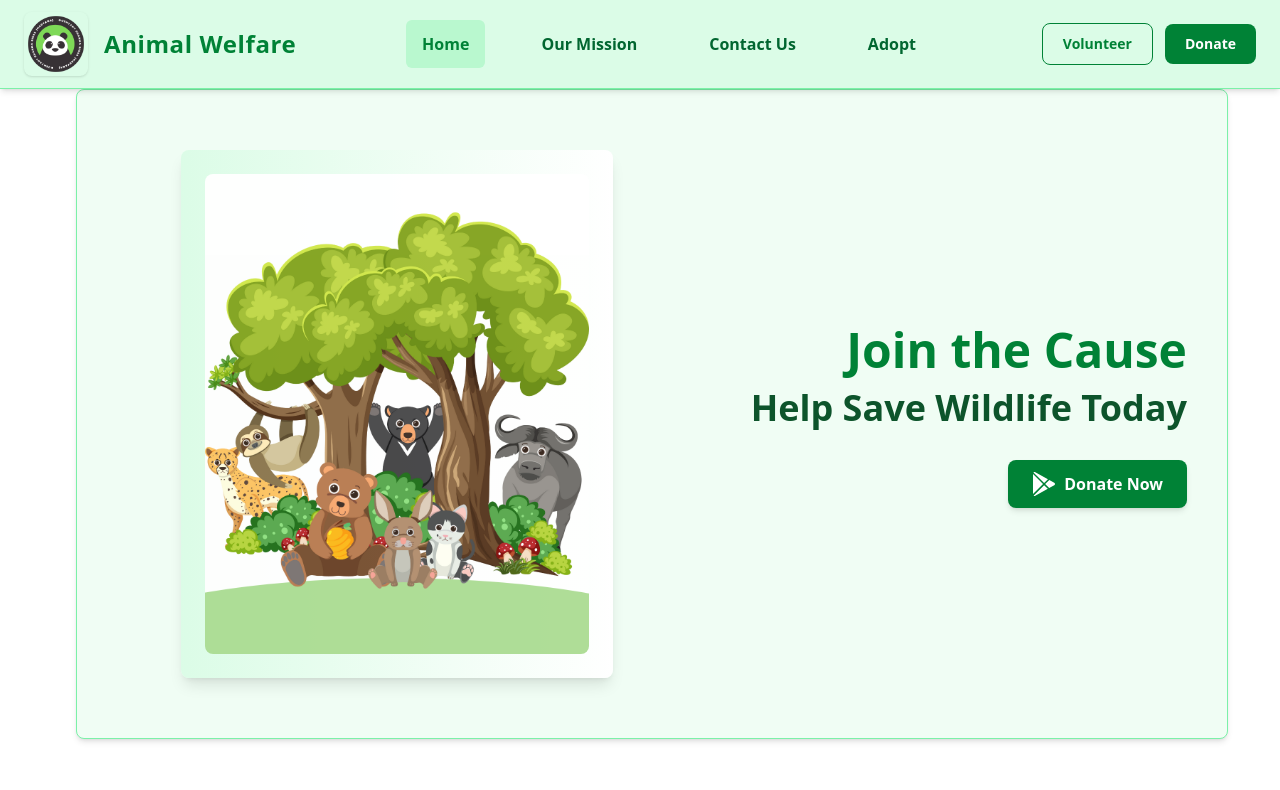
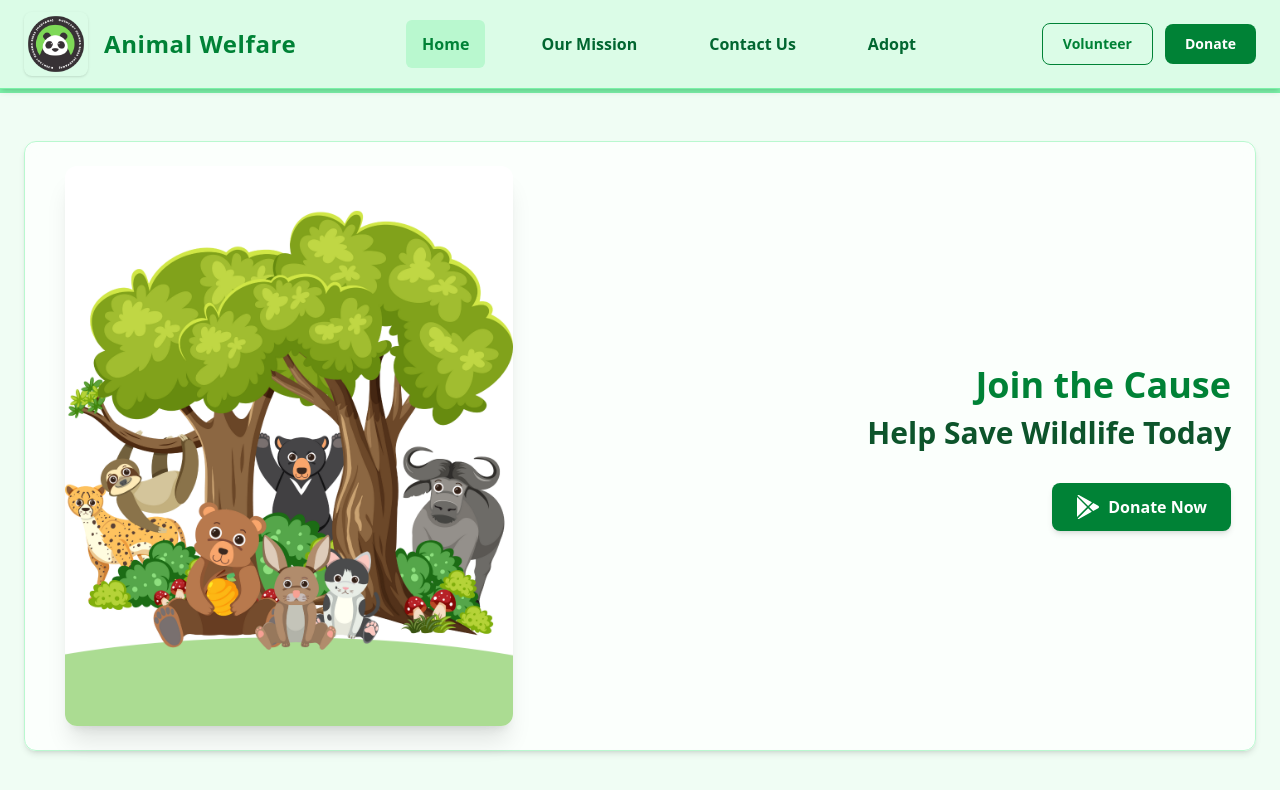
Before and after one commit to dushyantsharma460/Rounting-WildLife, a React (Vite) app: page / in a window 1280 px wide. Shown: the top 790 px of the page. Built offline with nearby package versions, Linux system fonts and the light colour scheme.

Commit message:
Update Home.jsx

```diff
--- a/src/components/Home/Home.jsx
+++ b/src/components/Home/Home.jsx
@@ -3,32 +3,29 @@ import { Link } from 'react-router-dom';
 
 export default function Home() {
     return (
-        <div className="mx-3 w-full max-w-7xl">
-            {/* Hero Section */}
-            <aside className="relative bg-green-50 text-green-900 rounded-lg border border-green-300 overflow-hidden sm:mx-16 mx-2 sm:py-12 py-1 px-10 shadow-md min-h-[600px] sm:min-h-[650px] flex flex-col sm:flex-row items-center">
+        <div className="bg-green-50 border-t-4 border-green-300 min-h-screen">
+            <div className="container mx-auto px-6 md:px-12 xl:px-6 py-12">
+                <div className="flex flex-col sm:flex-row items-center gap-8 p-6 rounded-xl border border-green-200 shadow-md bg-white/70 backdrop-blur">
 
-                {/* Image container with gradient background */}
-                <div className="flex-shrink-0 ms-4 sm:ms-16 mb-6 sm:mb-0 rounded-lg p-6
-                                bg-gradient-to-r from-green-100 to-white shadow-lg">
+                    {/* Image on the left */}
+                    <div className="sm:w-5/12">
                         <img
                             src="/Home.png"
                             alt="Panda Illustration"
-                        className="w-[16rem] sm:w-[24rem] opacity-95 rounded-lg"
+                            className="rounded-xl shadow-xl w-full max-w-md mx-auto"
                         />
                     </div>
 
                     {/* Text and Donate button on the right */}
-                <div className="flex flex-col justify-center max-w-xl text-center sm:text-right sm:ml-auto px-4 sm:px-0">
-                    <div className="hidden sm:block space-y-4">
-                        <h2 className="text-4xl sm:text-5xl font-extrabold text-green-700 leading-tight">
+                    <div className="sm:w-7/12 text-center sm:text-right">
+                        <h2 className="text-4xl font-extrabold text-green-700 leading-tight">
                             Join the Cause
-                            <span className="block text-green-900 text-3xl sm:text-4xl mt-2">
+                            <span className="block text-green-900 text-3xl mt-2">
                                 Help Save Wildlife Today
                             </span>
                         </h2>
-                    </div>
 
-                    <div className="mt-4 sm:mt-8">
+                        <div className="mt-8">
                             <Link
                                 to="/donate"
                                 className="inline-flex items-center px-6 py-3 text-white font-semibold bg-green-700 rounded-lg hover:bg-green-800 transition duration-300 shadow-md"
@@ -47,12 +44,13 @@ export default function Home() {
                             </Link>
                         </div>
                     </div>
-            </aside>
+                </div>
 
                 {/* Tagline */}
-            <h1 className="text-center text-2xl sm:text-5xl font-semibold text-green-700 py-8 sm:py-12 px-4">
+                <h1 className="text-center text-2xl sm:text-5xl font-semibold text-green-700 py-12 px-4">
                     Compassion for Every Creature
                 </h1>
             </div>
+        </div>
     );
 }
```
Lines whose indentation alone changed are shown as unchanged.
